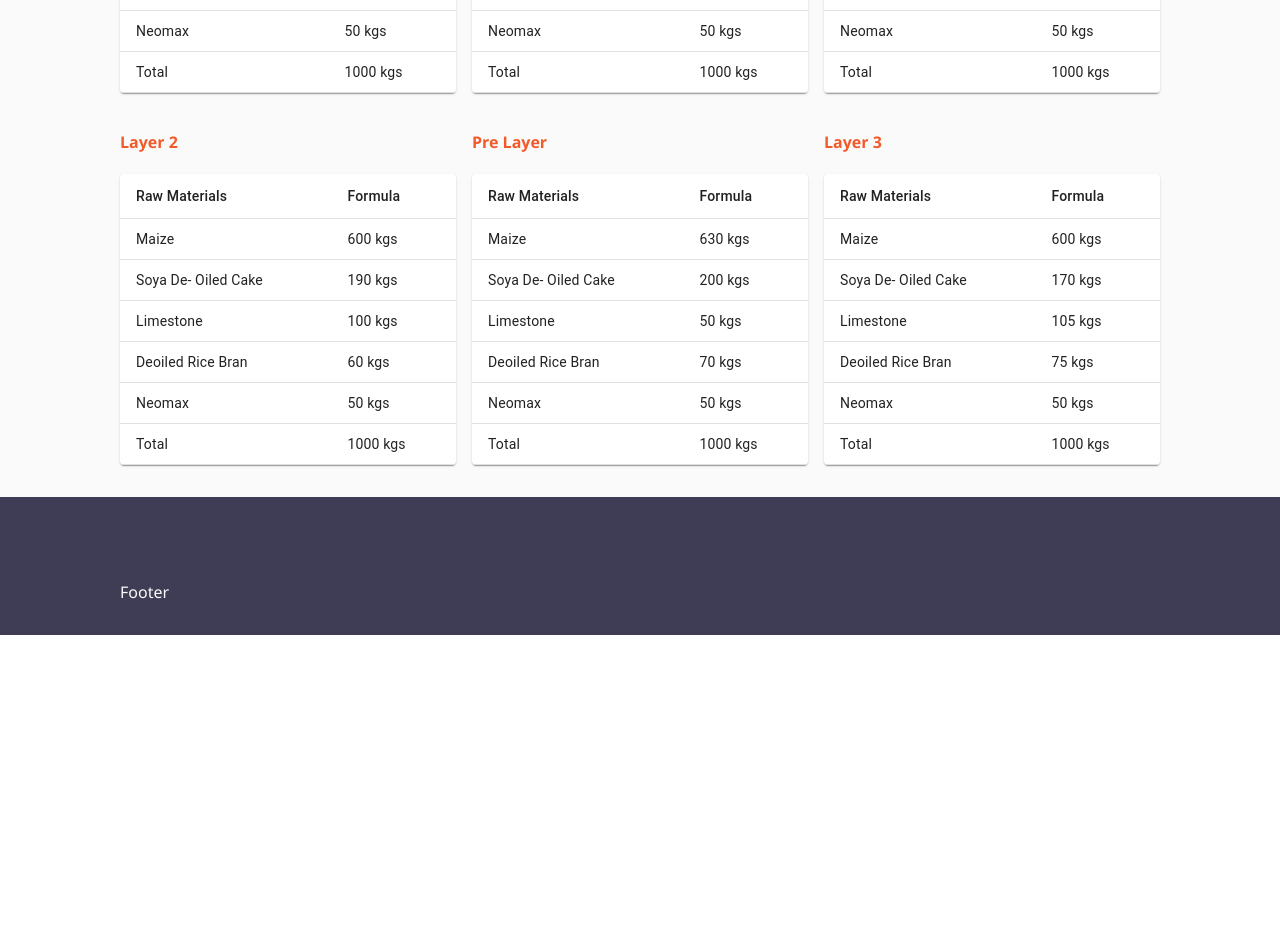
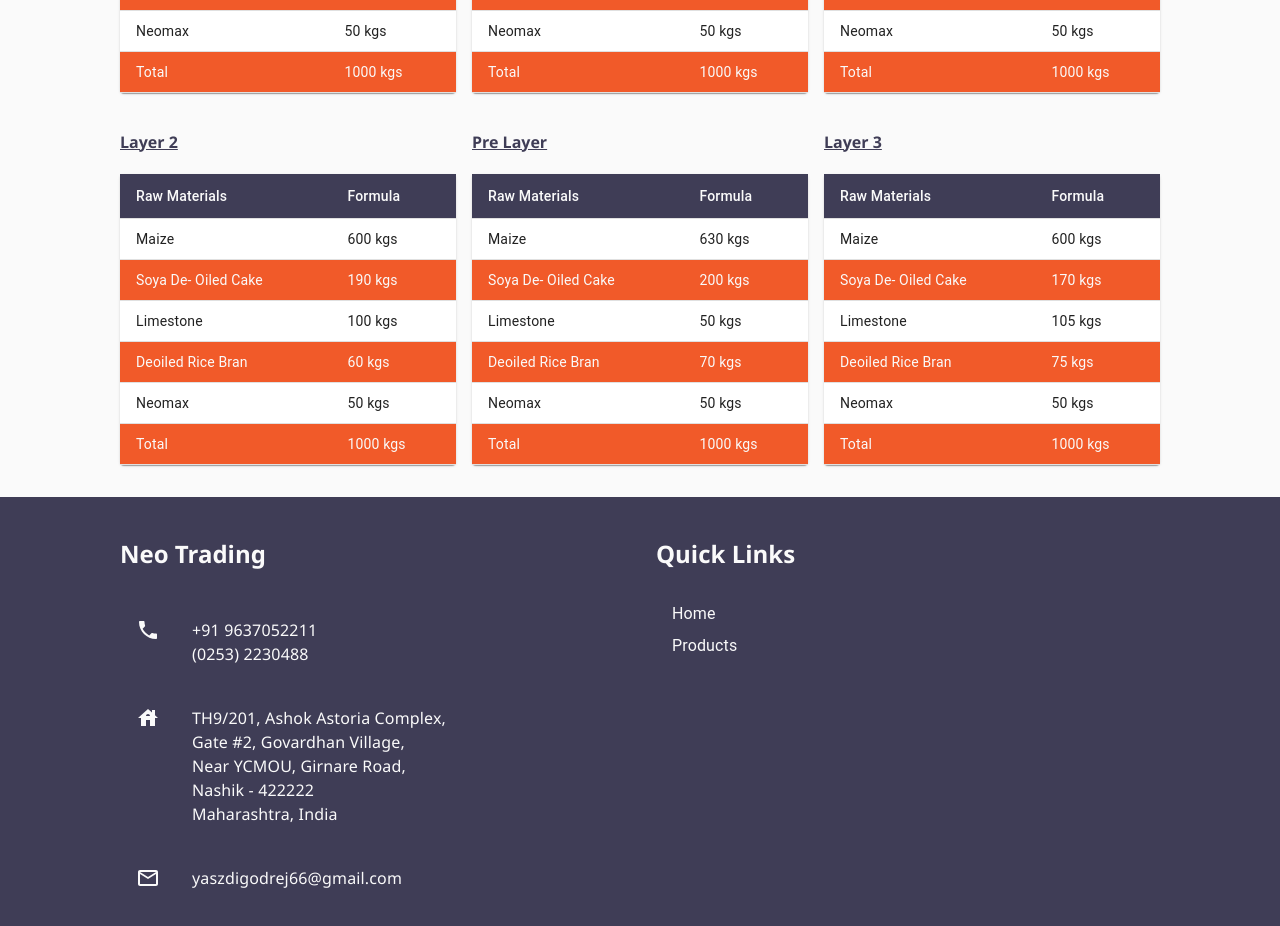
Before and after one commit to Takhine/neo-trading, a React (Create React App) app: page /products in a window 1280 px wide. Shown: the part 1002-1928 px from the top of the page. Before the commit the page ends 1637 px from the top, so only its background shows below. Built offline with nearby package versions, Linux system fonts and the light colour scheme.

Commit message:
Footer COMPLETE

```diff
--- a/package.json
+++ b/package.json
@@ -9,7 +9,8 @@
     "react": "^16.11.0",
     "react-dom": "^16.11.0",
     "react-router-dom": "^5.1.2",
-    "react-scripts": "3.2.0"
+    "react-scripts": "3.2.0",
+    "react-scroll": "^1.7.14"
   },
   "scripts": {
     "start": "react-scripts start",
--- a/public/index.html
+++ b/public/index.html
@@ -24,7 +24,7 @@
       work correctly both with client-side routing and a non-root public URL.
       Learn how to configure a non-root public URL by running `npm run build`.
     -->
-    <title>NEO Trading</title>
+    <title>NEO Trading Pvt. Ltd</title>
   </head>
   <body>
     <noscript>You need to enable JavaScript to run this app.</noscript>
--- a/src/components/Layout/Footer.js
+++ b/src/components/Layout/Footer.js
@@ -1,10 +1,75 @@
 import React from 'react';
 
+import {
+    Grid,
+    List,
+    ListItem,
+    ListItemIcon,
+    ListItemText
+} from '@material-ui/core';
 
-const Footer=()=> {
+import Mail from '@material-ui/icons/MailOutline';
+import Phone from '@material-ui/icons/Phone';
+import House from '@material-ui/icons/House';
+
+import {NavLink} from 'react-router-dom';
+const Footer = () => {
     return (
         <div className="footer container">
-            Footer
+            <Grid container spacing={4}>
+                <Grid item xs={12} md={6}>
+                    <h2>Neo Trading</h2>
+                    <List>
+                        <ListItem className="list-item">
+                            <ListItemIcon><Phone /></ListItemIcon>
+                            <ListItemText>
+                                <p>
+                                    +91 9637052211
+                                <br />
+                                    (0253) 2230488
+                                </p>
+                            </ListItemText>
+                        </ListItem>
+                        <ListItem>
+                            <ListItemIcon><House /></ListItemIcon>
+                            <ListItemText>
+                                <p>
+                                    TH9/201, Ashok Astoria Complex, <br />Gate #2, Govardhan Village,<br/> Near YCMOU, Girnare Road,
+                                <br /> Nashik - 422222 <br /> Maharashtra, India
+                                </p>
+                            </ListItemText>
+                        </ListItem>
+                        <ListItem>
+                            <ListItemIcon><Mail /></ListItemIcon>
+                            <ListItemText>
+                                <p>
+                                    yaszdigodrej66@gmail.com
+                            </p>
+                            </ListItemText>
+                        </ListItem>
+                    </List>
+
+                </Grid>
+                <Grid item xs={12} md={6}>
+                    <h2>Quick Links</h2>
+                    <List>
+                        <NavLink exact to="/">
+                            <ListItem className="list-item" button>
+                                <ListItemText>
+                                    Home
+                            </ListItemText>
+                            </ListItem>
+                        </NavLink>
+                        <NavLink exact to="/products">
+                            <ListItem className="list-item" button>
+                                <ListItemText>
+                                    Products
+                            </ListItemText>
+                            </ListItem>
+                        </NavLink>
+                    </List>
+                </Grid>
+            </Grid>
         </div>
     )
 }
--- a/src/components/Layout/Navbar.js
+++ b/src/components/Layout/Navbar.js
@@ -65,7 +65,9 @@ const Navbar = () => {
                         {leftSideList('left')}
                     </Drawer>
                     <div className="logo-container">
+                        <NavLink exact to="/">
                         <img src={logo} alt="Neo Traders" />
+                        </NavLink>
                     </div>
                     <div className="grow" />
 
--- a/src/components/home/Products.js
+++ b/src/components/home/Products.js
@@ -1,7 +1,7 @@
 import React from 'react';
 
-import { Grid, Paper } from '@material-ui/core';
-
+import { Grid, Paper, Button } from '@material-ui/core';
+import { NavLink } from 'react-router-dom';
 import layer from 'static/images/red-bird.jpg';
 import broiler from 'static/images/white-bird.jpg';
 
@@ -9,18 +9,23 @@ import broiler from 'static/images/white-bird.jpg';
 const Products = () => {
     return (
         <div className="products container">
-            <h2 className="products-title">Poultry Concentrates</h2>
-            <hr/>
+            <div className="title-container">
+                <h2 className="products-title">Poultry Concentrates</h2>
+                <NavLink exact to="/products">
+                    <Button>View All</Button>
+                </NavLink>
+            </div>
+            <hr />
             <Grid
                 container
                 direction="row"
                 justify="center"
                 alignItems="center"
                 spacing={4}>
-                <Grid  className="products-grid-1" item xs={12} md={6}>
+                <Grid className="products-grid-1" item xs={12} md={6}>
                     <Paper className="products-card">
                         <div className="image-container">
-                        <img src={broiler} alt="Broiler Bird" />
+                            <img src={broiler} alt="Broiler Bird" />
                         </div>
                         <h3>Broiler Concentrates</h3>
                     </Paper>
--- a/src/components/products/Broiler.js
+++ b/src/components/products/Broiler.js
@@ -178,7 +178,7 @@ const Broiler = () => {
 
                 }
             </Grid>
-            <p className="note">If oil has to be added then add 5 kg oil in Pre Starter, 10 kg oil in Starter and 20 kg oil in Finisher. Reduce the quantity of maize accordingly. <br/> Add toxin binder if required.</p>
+            <p className="note">* If oil has to be added then add 5 kg oil in Pre Starter, 10 kg oil in Starter and 20 kg oil in Finisher. Reduce the quantity of maize accordingly. <br/> Add toxin binder if required.</p>
         </div>
     )
 }
--- a/src/static/scss/pages/_contact.scss
+++ b/src/static/scss/pages/_contact.scss
@@ -1,6 +1,11 @@
 .contact-container{
     .MuiPaper-root{
-        width: 300px;
+        @include xs{
+            width: 300px;
+        }
+        @include md{
+            width:450px ;
+        }
     }
     .contact-box{
         padding: 20px;
--- a/src/static/scss/pages/_home.scss
+++ b/src/static/scss/pages/_home.scss
@@ -187,11 +187,33 @@
     // Products Start
     .products{
         background-color: $bright-orange;
-        .products-title{
-            @extend .about-title;
-            color: white;
-            text-align: center;
+        .title-container{
+            display: flex;
+            justify-content: center;
+            align-items: center;
+            .products-title{
+                @extend .about-title;
+                color: white;
+                text-align: center;
+                margin-right: 20px;
+            }
+            a{
+                text-decoration: none;
+            }
+            button{
+                color: $primary-white;
+                background-color: $blue;
+                text-transform: capitalize;
+                transition:$transition-main;
+                border: 2px solid $blue;
+                &:hover{
+                    transition:$transition-main;
+                    color: $blue;
+                    background-color: $primary-white;
+                }
+            }
         }
+
         hr{
             margin-bottom: 60px;
             max-width: 850px;
--- a/src/static/scss/pages/_product.scss
+++ b/src/static/scss/pages/_product.scss
@@ -49,8 +49,9 @@
         font-size: $title-font;
     }
     .table-heading{
-        color: $bright-orange;
+        color: $blue;
         font-size: $regular-font;
+        text-decoration: underline;
     }
     // Table Start Table End
     .table{
@@ -60,6 +61,20 @@
             @include msm{
                 font-size: $small-font;
                 padding: 10px 24px 10px 16px;
+            }
+
+        }
+        .MuiTableRow-root:nth-child(even){
+            background-color: $bright-orange;
+            .MuiTableCell-body{
+                color:$primary-white;
+            }
+        }
+        .MuiTableHead-root{
+            background: $blue;
+            .MuiTableCell-head{
+                color: $primary-white;
+
             }
         }
     }
@@ -71,7 +86,7 @@
         .note{
             font-weight: $bold-font;
             font-size: $small-font;
-            color: $bright-orange;
+            color: $blue;
         }
     }
     .layer{
--- a/src/static/scss/pages/components/_footer.scss
+++ b/src/static/scss/pages/components/_footer.scss
@@ -1,4 +1,18 @@
 .footer{
     background: $blue;
     color: $primary-white;
+    padding-top: 20px;
+    padding-bottom: 20px;
+    .MuiListItem-root{
+        align-items: flex-start;
+        padding: 0 16px;
+    }
+    .MuiListItemIcon-root{
+        margin-top: 20px;
+        color: $primary-white;
+    }
+    a{
+        text-decoration: none;
+        color: $primary-white;
+    }
 }
```
Also changed, not shown: 1 other file (tests, documents, lock files or other folders).
